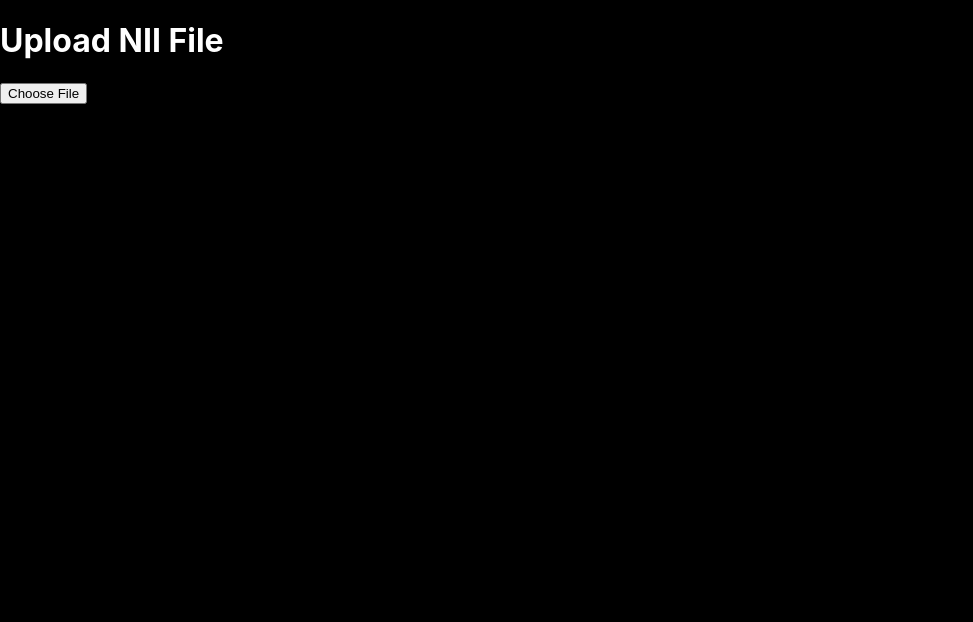
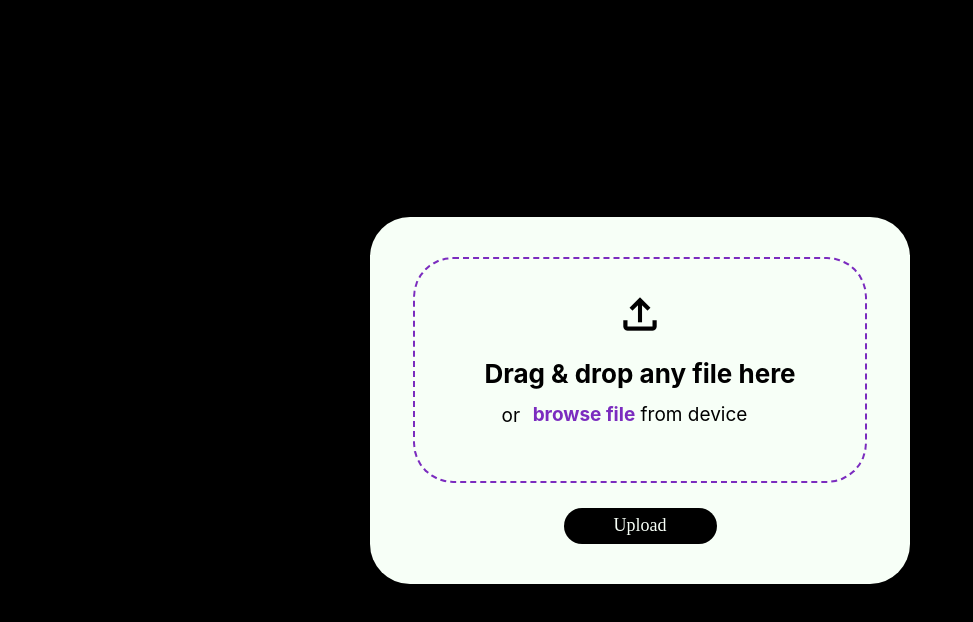
Before and after one commit to meetsutariya/3D_Brain_MRI_Visualizer, a React (Create React App) app in the folder Frontend/: page / in a window 1280 px wide. Shown: the top 622 px of the page, without its empty margins (0-973 px from the left). Built offline with nearby package versions, Linux system fonts and the light colour scheme.

Commit message:
FileUploader UI changed

```diff
--- a/Frontend/public/index.html
+++ b/Frontend/public/index.html
@@ -13,6 +13,7 @@
       user's mobile device or desktop. See https://developers.google.com/web/fundamentals/web-app-manifest/
     -->
   <link rel="manifest" href="%PUBLIC_URL%/manifest.json" />
+  <link href="https://fonts.googleapis.com/css?family=Material+Icons|Material+Icons+Outlined" rel="stylesheet">
   <!--
       Notice the use of %PUBLIC_URL% in the tags above.
       It will be replaced with the URL of the `public` folder during the build.
--- a/Frontend/src/App.css
+++ b/Frontend/src/App.css
@@ -6,7 +6,6 @@ html, body {
 	height: 100%;
 	overflow: hidden !important;
   }
-
 
   /* Container for 3D and Slices */
   .container1 {
@@ -37,6 +36,137 @@ html, body {
 	background-color: #000;
   }
 
+
+
   h1 {
-  color: white;
+	font-size: 24px;
+	margin: 0;
+	color: #ffffff;
   }
+
+
+  /* form css */
+  @import url('https://fonts.googleapis.com/css2?family=Montserrat&display=swap');
+  .form-container {
+	  width: 100vw;
+	  height: 100vh;
+	  background-color: #000000;
+	  display: flex;
+		 justify-content: center;
+	  align-items: center;
+  }
+  .upload-files-container {
+	  background-color: #f7fff7;
+	  width: 420px;
+	  padding: 30px 60px;
+	  border-radius: 40px;
+	  display: flex;
+		 align-items: center;
+		 justify-content: center;
+	  flex-direction: column;
+	  box-shadow: rgba(0, 0, 0, 0.24) 0px 10px 20px, rgba(0, 0, 0, 0.28) 0px 6px 6px;
+  }
+  .drag-file-area {
+	  border: 2px dashed #7b2cbf;
+	  border-radius: 40px;
+	  margin: 10px 0 15px;
+	  padding: 30px 50px;
+	  width: 350px;
+	  text-align: center;
+  }
+  .drag-file-area .upload-icon {
+	  font-size: 50px;
+  }
+  .drag-file-area h3 {
+	  font-size: 26px;
+	  margin: 15px 0;
+  }
+  .drag-file-area label {
+	  font-size: 19px;
+  }
+  .drag-file-area label .browse-files-text {
+	  color: #7b2cbf;
+	  font-weight: bolder;
+	  cursor: pointer;
+  }
+  .browse-files span {
+	  position: relative;
+	  top: -25px;
+  }
+  .default-file-input {
+	  opacity: 0;
+  }
+  .cannot-upload-message {
+	  background-color: #ffc6c4;
+	  font-size: 17px;
+	  display: flex;
+	  align-items: center;
+	  margin: 5px 0;
+	  padding: 5px 10px 5px 30px;
+	  border-radius: 5px;
+	  color: #BB0000;
+	  display: none;
+  }
+  @keyframes fadeIn {
+	0% {opacity: 0;}
+	100% {opacity: 1;}
+  }
+  .cannot-upload-message span, .upload-button-icon {
+	  padding-right: 10px;
+  }
+  .cannot-upload-message span:last-child {
+	  padding-left: 20px;
+	  cursor: pointer;
+  }
+  .file-block {
+	  color: #f7fff7;
+	  background-color: #000000;
+		transition: all 1s;
+	  width: 390px;
+	  position: relative;
+	  display: none;
+	  flex-direction: row;
+	  justify-content: space-between;
+	  align-items: center;
+	  margin: 10px 0 15px;
+	  padding: 10px 20px;
+	  border-radius: 25px;
+	  cursor: pointer;
+  }
+  .file-info {
+	  display: flex;
+	  align-items: center;
+	  font-size: 15px;
+  }
+  .file-icon {
+	  margin-right: 10px;
+  }
+  .file-name, .file-size {
+	  padding: 0 3px;
+  }
+  .remove-file-icon {
+	  cursor: pointer;
+  }
+  .progress-bar {
+	  display: flex;
+	  position: absolute;
+	  bottom: 0;
+	  left: 4.5%;
+	  width: 0;
+	  height: 5px;
+	  border-radius: 25px;
+	  background-color: #4BB543;
+  }
+  .upload-button {
+	  font-family: 'Montserrat';
+	  background-color: #000000;
+	  color: #f7fff7;
+	  display: flex;
+	  align-items: center;
+	  font-size: 18px;
+	  border: none;
+	  border-radius: 20px;
+	  margin: 10px;
+	  padding: 7.5px 50px;
+	  cursor: pointer;
+  }
--- a/Frontend/src/FileUploader.js
+++ b/Frontend/src/FileUploader.js
@@ -4,24 +4,72 @@ import { useNavigate } from "react-router-dom";
 
 
 const FileUploader = ({ setUploadedFile }) => {
+
   const navigate = useNavigate();
 
   const handleChange = (e) => {
     const selectedFile = e.target.files[0];
     if (selectedFile) {
       setUploadedFile(selectedFile);
+
       // window.localStorage.setItem("niiFilestackoverflow",$.toJSON(selectedFile));
       navigate("/visualization");
     }
   };
 
+
+
+
+
+  // below is temp code:
+  var isAdvancedUpload = function() {
+    var div = document.createElement('div');
+    return (('draggable' in div) || ('ondragstart' in div && 'ondrop' in div)) && 'FormData' in window && 'FileReader' in window;
+  }();
+
+  // let draggableFileArea = document.querySelector(".drag-file-area");
+  // let browseFileText = document.querySelector(".browse-files");
+  // let uploadIcon = document.querySelector(".upload-icon");
+  // let dragDropText = document.querySelector(".dynamic-message");
+  // let fileInput = document.querySelector(".default-file-input");
+  // let cannotUploadMessage = document.querySelector(".cannot-upload-message");
+  // let cancelAlertButton = document.querySelector(".cancel-alert-button");
+  // let uploadedFile = document.querySelector(".file-block");
+  // let fileName = document.querySelector(".file-name");
+  // let fileSize = document.querySelector(".file-size");
+  // let progressBar = document.querySelector(".progress-bar");
+  // let removeFileButton = document.querySelector(".remove-file-icon");
+  // let uploadButton = document.querySelector(".upload-button");
+  // let fileFlag = 0;
+
+
   return (
-    <div>
-      <h1>Upload NII File</h1>
+    // <div className="customeFileUploader">
+    //   <h1>Upload NII File</h1>
 
-      <input type="file" id='files' onChange={handleChange}/>
+    //   <input className="fileInput" type="file" id='files' onChange={handleChange}/>
+    // </div>
 
-    </div>
+
+
+    <form className="form-container" enctype='multipart/form-data'>
+      <div className="upload-files-container">
+        <div className="drag-file-area">
+          <span className="material-icons-outlined upload-icon"> file_upload </span>
+          <h3 className="dynamic-message"> Drag & drop any file here </h3>
+          <label className="label"> or <span className="browse-files"> <input type="file" className="default-file-input" onChange={handleChange}/> <span className="browse-files-text">browse file</span> <span>from device</span> </span> </label>
+        </div>
+        <span className="cannot-upload-message"> <span className="material-icons-outlined">error</span> Please select a file first <span className="material-icons-outlined cancel-alert-button">cancel</span> </span>
+        <div className="file-block">
+          <div className="file-info"> <span className="material-icons-outlined file-icon">description</span> <span className="file-name"> </span> | <span className="file-size">  </span> </div>
+          <span className="material-icons remove-file-icon">delete</span>
+          <div className="progress-bar"> </div>
+        </div>
+        <button type="button" className="upload-button" onClick={handleChange}> Upload </button>
+      </div>
+  </form>
+
+
   );
 };
 
```
Lines whose indentation alone changed are shown as unchanged.
